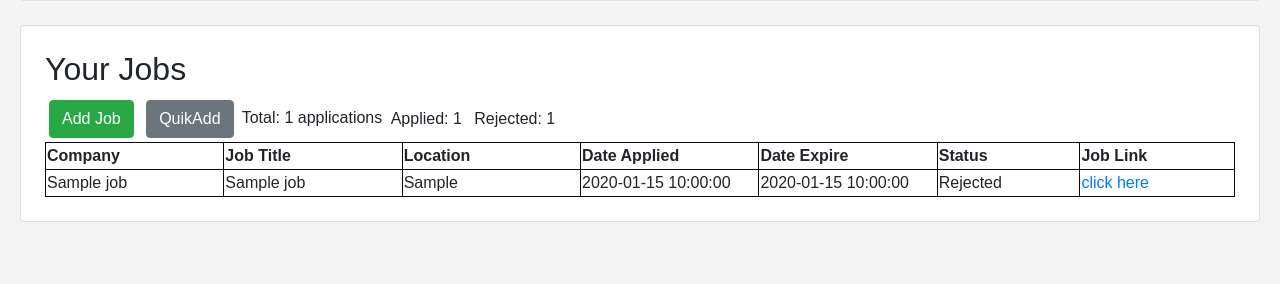
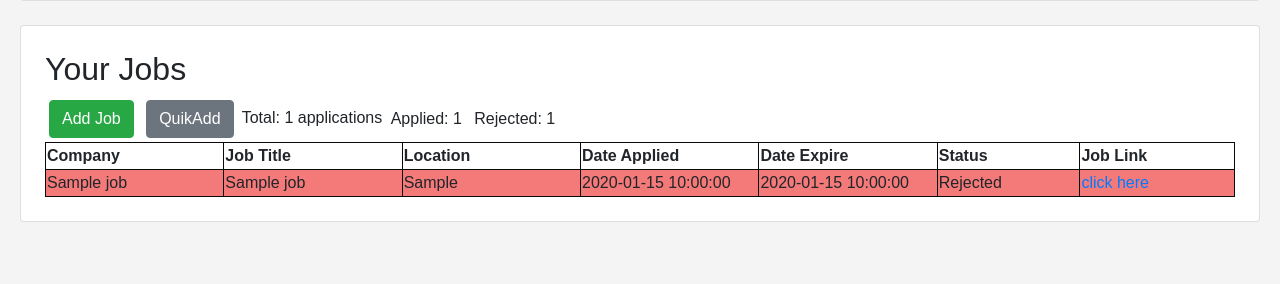
Before and after one commit to andygqw/JobApplicationRecorder, a Flask app: template templates/dashboard.html in a window 1280 px wide. Shown: the part 243-527 px from the top of the page. Run offline with Flask 3, Linux system fonts and the light colour scheme; the template is opened without the code that fills it: most values are stand-ins (such as "Sample title", 1, 10 or a date in 2020); some libraries are stand-ins or nearby versions.

Commit message:
added rejected row background color

```diff
--- a/static/css/style.css
+++ b/static/css/style.css
@@ -100,6 +100,10 @@ button:hover {
     background-color: #ffff99;
 }
 
+.rejected {
+    background-color: rgb(244, 122, 122);
+}
+
 .modal {
     display: none;
     position: fixed;
--- a/templates/dashboard.html
+++ b/templates/dashboard.html
@@ -75,7 +75,8 @@
                                 data-job-description="{{ job.job_description | escape }}"
                                 data-notes="{{ job.notes | escape }}"
                                 data-isMarked="{{ job.isMarked }}"
-                                class="{{ 'highlighted' if job.isMarked == '1' else '' }}">
+                                class="{{ 'rejected' if job.status in ['Rejected', 'Gave up'] else 'highlighted' if job.isMarked == '1' else '' }}">
+
                                 <td>{{ job.company_name }}</td>
                                 <td>{{ job.job_title }}</td>
                                 <td>{{ job.job_location }}</td>
```
